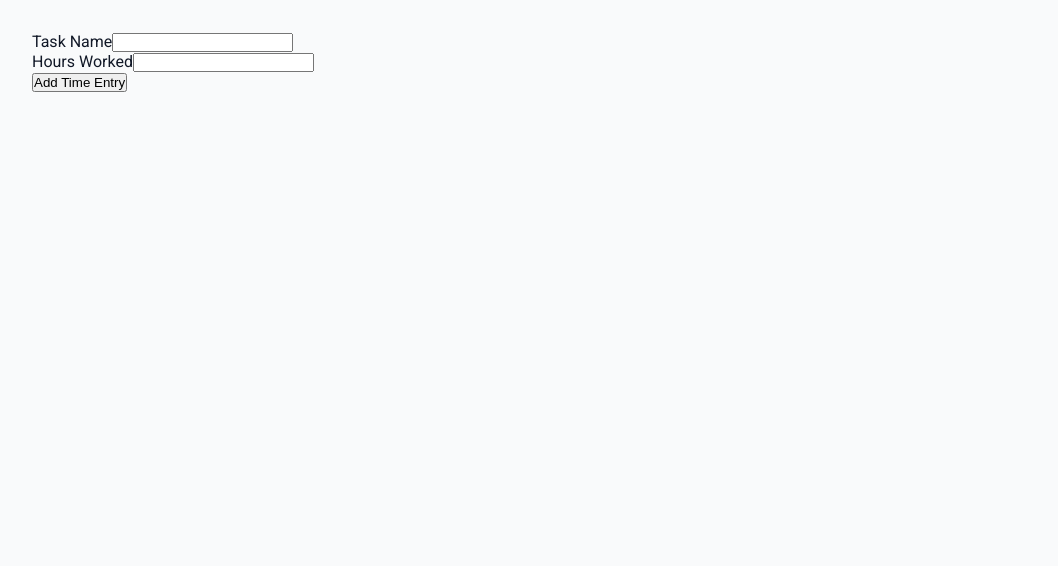
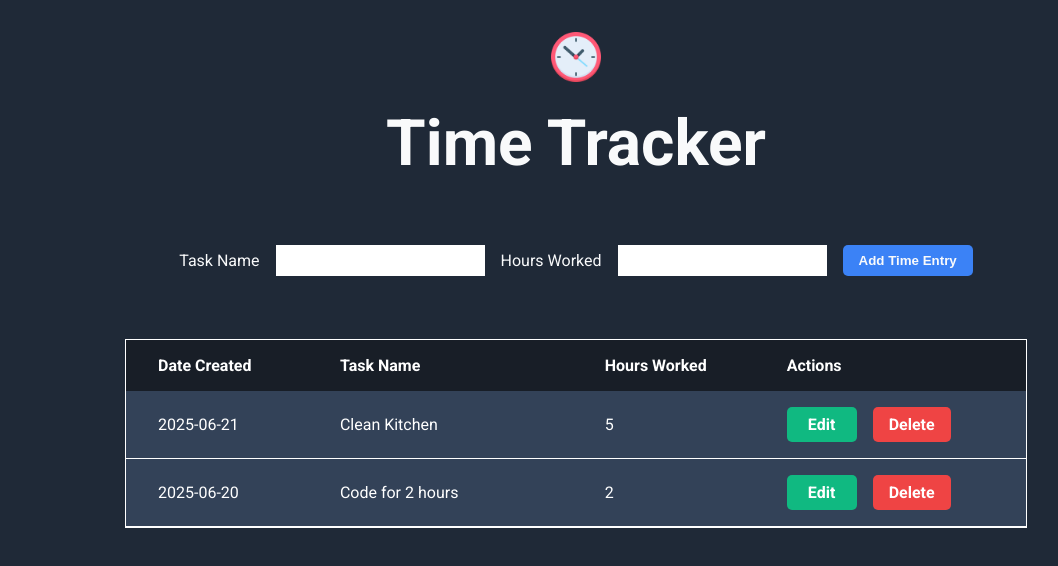
Before and after one commit to nhlamulomagwaza/nhlamulo-time-tracker, a React (Vite) app: page / in a window 1280 px wide. Shown: the top 566 px of the page, without its empty margins (64-1122 px from the left). Built offline with nearby package versions, Linux system fonts and the light colour scheme.

Commit message:
Added task edit modal and implemented more scss styles on the overall app components

```diff
--- a/src/App.tsx
+++ b/src/App.tsx
@@ -1,12 +1,15 @@
 import TimeEntryForm from "./components/TimeEntryForm"
-
+import AppTitle from "./components/AppTitle"
+import TimeEntryList from "./components/TimeEntryList"
 
 function App() {
 
 
   return (
     <>
+    <AppTitle/>
       <TimeEntryForm/>
+      <TimeEntryList/>
     </>
   )
 }
--- /dev/null
+++ b/src/components/AppTitle.tsx
@@ -0,0 +1,16 @@
+import '../styles/index.scss';
+
+import AppLogo from '../assets/clock.png';
+
+
+const AppTitle = () => {
+  return (
+    <div className="app-title">
+          <img src={AppLogo} alt="" className="app-logo" />
+        <h1>Time Tracker</h1>
+
+    </div>
+  )
+}
+
+export default AppTitle
--- /dev/null
+++ b/src/components/EditEntry.tsx
@@ -0,0 +1,54 @@
+// src/components/EditEntry.tsx
+import React, { useState, useEffect } from 'react';
+import type { TimeEntry } from '../types';
+import '../styles/components/edit.scss';
+
+interface EditEntryProps {
+  entry: TimeEntry;
+  onSave: (updated: TimeEntry) => void;
+  onClose: () => void;
+}
+
+const EditEntry: React.FC<EditEntryProps> = ({ entry, onSave, onClose }) => {
+  const [taskName, setTaskName] = useState(entry.task);
+  const [hours, setHours] = useState(entry.hours);
+
+  useEffect(() => {
+    setTaskName(entry.task);
+    setHours(entry.hours);
+  }, [entry]);
+
+  const handleSave = () => {
+    if (!taskName.trim() || hours <= 0) return;
+    onSave({ ...entry, task: taskName.trim(), hours });
+    onClose();
+  };
+
+  return (
+    <div className="modal-overlay">
+      <div className="modal">
+        <h2>Edit Task</h2>
+        <input
+          className="modal-input"
+          type="text"
+          value={taskName}
+          onChange={(e) => setTaskName(e.target.value)}
+          placeholder="Task name"
+        />
+        <input
+          className="modal-input"
+          type="number"
+          value={hours}
+          onChange={(e) => setHours(Number(e.target.value))}
+          placeholder="Hours"
+        />
+        <div className="modal-actions">
+          <button className="btn btn-save" onClick={handleSave}>Save</button>
+          <button className="btn btn-cancel" onClick={onClose}>Cancel</button>
+        </div>
+      </div>
+    </div>
+  );
+};
+
+export default EditEntry;
--- a/src/components/TimeEntryForm.tsx
+++ b/src/components/TimeEntryForm.tsx
@@ -1,6 +1,7 @@
 
 import { useContext } from "react"
 import { AppContext, type AppContextType } from "../store/TimeEntriesContext.tsx";
+import '../styles/components/form.scss';
 
 const TimeEntryForm = () => {
 
--- a/src/components/TimeEntryList.tsx
+++ b/src/components/TimeEntryList.tsx
@@ -0,0 +1,55 @@
+// src/components/TimeEntryList.tsx
+import React, { useState } from 'react';
+import EditEntry from './EditEntry'; // make sure this path is correct
+import type { TimeEntry } from '../types';
+import '../styles/components/list.scss';
+
+const TimeEntryList = () => {
+  const [entries, setEntries] = useState<TimeEntry[]>([
+    { id: '1', task: 'Clean Kitchen', hours: 5, createdAt: '2025-06-21' },
+    { id: '2', task: 'Code for 2 hours', hours: 2, createdAt: '2025-06-20' },
+  ]);
+
+  const [editingEntry, setEditingEntry] = useState<TimeEntry | null>(null);
+
+  const handleEditClick = (entry: TimeEntry) => {
+    setEditingEntry(entry);
+  };
+
+  const handleCloseModal = () => {
+    setEditingEntry(null);
+  };
+
+  return (
+    <section className="time-entries-list">
+      <div className="time-entry-item-header">
+        <div className="item-header">Date Created</div>
+        <div className="item-header">Task Name</div>
+        <div className="item-header">Hours Worked</div>
+        <div className="item-header">Actions</div>
+      </div>
+
+      {entries.map((entry) => (
+        <div key={entry.id} className="time-entry-item">
+          <div>{entry.createdAt}</div>
+          <div>{entry.task}</div>
+          <div>{entry.hours}</div>
+          <div className="edit-delete">
+            <div className="edit" onClick={() => handleEditClick(entry)}>Edit</div>
+            <div className="delete">Delete</div>
+          </div>
+        </div>
+      ))}
+
+      {editingEntry && (
+        <EditEntry
+          entry={editingEntry}
+          onSave={() => {}}
+          onClose={handleCloseModal}
+        />
+      )}
+    </section>
+  );
+};
+
+export default TimeEntryList;
--- a/src/store/TimeEntriesContext.tsx
+++ b/src/store/TimeEntriesContext.tsx
@@ -9,7 +9,20 @@ export interface AppContextType {
   setTaskName: React.Dispatch<React.SetStateAction<string>>;
   setHours: React.Dispatch<React.SetStateAction<number | ''>>;
   setEntries: React.Dispatch<React.SetStateAction<TimeEntry[]>>;
+  isEditOpen: boolean;
+  setIsEditOpen: React.Dispatch<React.SetStateAction<boolean>>;
+  editingEntry: TimeEntry | null;
+  setEditingEntry: React.Dispatch<React.SetStateAction<TimeEntry | null>>;
+
+  entry: unknown;
+  onSave: (entry: unknown) => void;
+  onClose: () => void;
+
+
+
+
 }
+
 
 
 export const AppContext = createContext<AppContextType | undefined>(undefined);
@@ -18,10 +31,13 @@ const TimeEntriesContext: React.FC<React.PropsWithChildren<{}>> = ({ children })
   const [entries, setEntries] = useState<TimeEntry[]>([]);
   const [taskName, setTaskName] = useState<string | ''>('');
 const [hours, setHours] = useState<number | ''>('');
+const [isEditOpen, setIsEditOpen] = useState(false);
+const [editingEntry, setEditingEntry] = useState<TimeEntry | null>(null);
 
   return (
     <AppContext.Provider value={{ entries, setEntries,
-     taskName,setTaskName, hours, setHours }}>
+     taskName,setTaskName, hours, setHours,
+     isEditOpen, setIsEditOpen, editingEntry, setEditingEntry }}>
       {children}
     </AppContext.Provider>
   );
--- /dev/null
+++ b/src/styles/components/edit.scss
@@ -0,0 +1,64 @@
+/* EDJT TASK MODAL */
+
+.modal-overlay {
+  position: fixed;
+  inset: 0;
+  background: rgba(0, 0, 0, 0.6);
+  display: flex;
+  align-items: center;
+  justify-content: center;
+  z-index: 999;
+}
+
+.modal {
+  background-color: #181e27;
+  color: white;
+  padding: 2rem;
+  border-radius: 10px;
+  width: 400px;
+  box-shadow: 0 0 20px rgba(255, 255, 255, 0.1);
+}
+
+.modal h2 {
+  font-size: 1.5rem;
+  margin-bottom: 1.5rem;
+}
+
+.modal-input {
+  width: 100%;
+  padding: 0.75rem 1rem;
+  margin-bottom: 1rem;
+  border: none;
+  border-radius: 6px;
+  background-color: #334258;
+  color: white;
+  font-size: 1rem;
+}
+
+.modal-input::placeholder {
+  color: #cbd5e1;
+}
+
+.modal-actions {
+  display: flex;
+  justify-content: flex-end;
+  gap: 1rem;
+}
+
+.btn {
+  padding: 0.5rem 1.25rem;
+  border-radius: 5px;
+  cursor: pointer;
+  font-weight: bold;
+  border: none;
+}
+
+.btn-save {
+  background-color: lime;
+  color: white;
+}
+
+.btn-cancel {
+  background-color: #4b5563;
+  color: white;
+}
--- a/src/styles/components/form.scss
+++ b/src/styles/components/form.scss
@@ -0,0 +1,71 @@
+@import '../fragments/variables.scss';
+@import '../fragments/mixins.scss';
+
+/* FORM */
+
+
+.time-entry-section{
+        display:flex;
+        flex-direction: column;
+         justify-content: center;
+         align-items: center;
+         margin-top: 3rem;
+    .time-entry-container{
+
+
+
+        .time-entry-form{
+     display:flex;
+        flex-direction: row;
+         justify-content: center;
+         align-items: center;
+
+         .form-group{
+
+
+            label{
+               margin-right: 1rem;
+            }
+
+            input{
+                padding:0.5rem 1rem;
+                border:none;
+                outline:none;
+   margin-right: 1rem;
+                &:first-child{
+
+                }
+
+            }
+
+             display:flex;
+
+             justify-content: center;
+             align-items: center;
+             margin:1rem 0rem;
+
+
+
+         }
+
+         .form-buttons{
+
+            button{
+
+                border:none;
+                outline:none;
+                padding:0.5rem 1rem;
+                cursor: pointer;
+                background-color: $color-primary;
+                color:$color-text-dark;
+                @include globalTransition;
+
+            &:hover{
+                background-color: $color-accent;
+            }
+            }
+         }
+
+        }
+    }
+}
--- /dev/null
+++ b/src/styles/components/list.scss
@@ -0,0 +1,139 @@
+@import '../fragments/variables.scss';
+@import '../fragments/mixins.scss';
+
+
+
+/* LIST */
+
+.time-entries-list {
+  width: 90%;
+  max-width: 900px;
+  margin: 3rem auto;
+  display: flex;
+  flex-direction: column;
+  outline: 1px solid white;
+
+  .time-entry-item-header {
+    display: grid;
+    grid-template-columns: 2fr 3fr 2fr 2.5fr;
+    align-items: center;
+    width: 100%;
+    padding: 1rem 2rem;
+    background-color: #181e27;
+    font-weight: bold;
+    color: white;
+    box-sizing: border-box;
+    gap: 1rem;
+
+    @media (max-width: 768px) {
+      display: none;
+    }
+  }
+
+  .time-entry-item {
+    display: grid;
+    grid-template-columns: 2fr 3fr 2fr 2.5fr;
+    align-items: center;
+    width: 100%;
+    padding: 1rem 2rem;
+    background-color: #334258;
+    color: white;
+    border-bottom: 1px solid white;
+    box-sizing: border-box;
+    gap: 1rem;
+
+    .edit-delete {
+      display: flex;
+      gap: 1rem;
+      align-items: center;
+      flex-wrap: wrap;
+
+      .edit,
+      .delete {
+        padding: 0.5rem 1rem;
+        border-radius: 5px;
+        cursor: pointer;
+        font-weight: bold;
+        color: white;
+        text-align: center;
+        min-width: 70px;
+        white-space: nowrap;
+      }
+
+      .edit {
+        background-color: $color-success;
+      }
+
+      .delete {
+        background-color: $color-danger;
+      }
+    }
+
+
+
+
+
+    /* MEDIA QUERIES */
+
+    @media (max-width: 768px) {
+      display: flex;
+      flex-direction: column;
+      align-items: flex-start;
+      gap: 0.75rem;
+      padding: 1rem;
+
+      > div {
+        width: 100%;
+        position: relative;
+        padding-left: 130px;
+        background-color: rgba(255, 255, 255, 0.02);
+        border-radius: 6px;
+        min-height: 40px;
+
+        &::before {
+          position: absolute;
+          left: 0;
+          top: 0;
+          height: 100%;
+          width: 120px;
+          background-color: rgba(255, 255, 255, 0.05);
+          padding: 0.75rem 1rem;
+          font-weight: bold;
+          color: #9ca3af;
+          font-size: 0.85rem;
+          content: '';
+          display: flex;
+          align-items: center;
+          border-top-left-radius: 6px;
+          border-bottom-left-radius: 6px;
+          white-space: nowrap;
+        }
+
+        &:nth-child(1)::before {
+          content: 'Date Created';
+        }
+
+        &:nth-child(2)::before {
+          content: 'Task Name';
+        }
+
+        &:nth-child(3)::before {
+          content: 'Hours Worked';
+        }
+
+        &:nth-child(4)::before {
+          content: 'Actions';
+        }
+      }
+
+      .edit-delete {
+        justify-content: flex-start;
+
+        .edit,
+        .delete {
+          font-size: 0.9rem;
+        }
+      }
+    }
+  }
+}
--- a/src/styles/index.scss
+++ b/src/styles/index.scss
@@ -17,11 +17,31 @@
 
 html, body {
   font-family: $global-font;
-  color: $color-text-light;
-  background-color: $color-bg-light;
+  color: $color-text-dark;
+  background-color: $color-bg-dark;
   overflow-x: hidden;
 }
+
 
 body{
     @include globalPadding;
 }
+ section{
+//  min-height: 100vh;
+  width:100%;
+}
+
+.app-title{
+
+  font-size: 2rem;
+  color:$color-text-dark;
+  text-align: center;
+
+
+
+  .app-logo{
+    width:50px;
+    height:50px;
+      margin-bottom: 1rem;
+  }
+}
```
Also changed, not shown: src/assets/clock.png (added).
